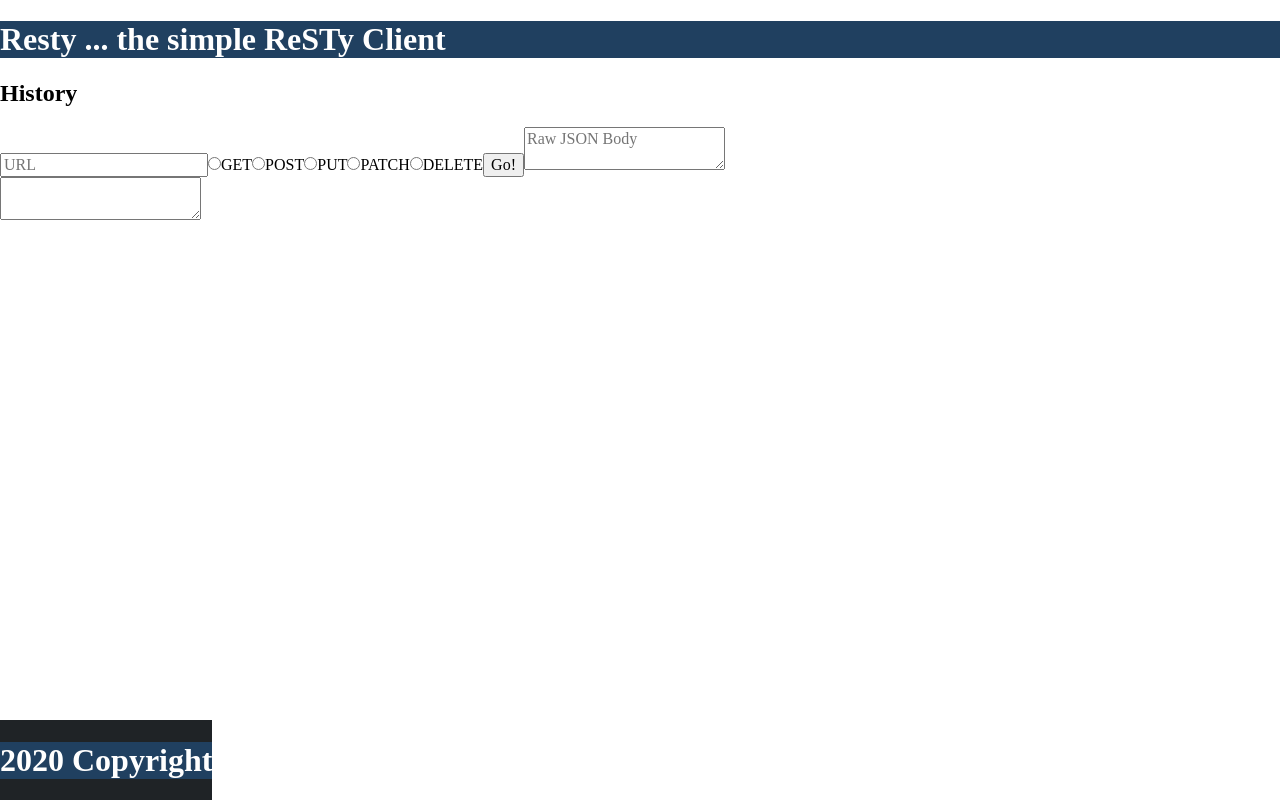
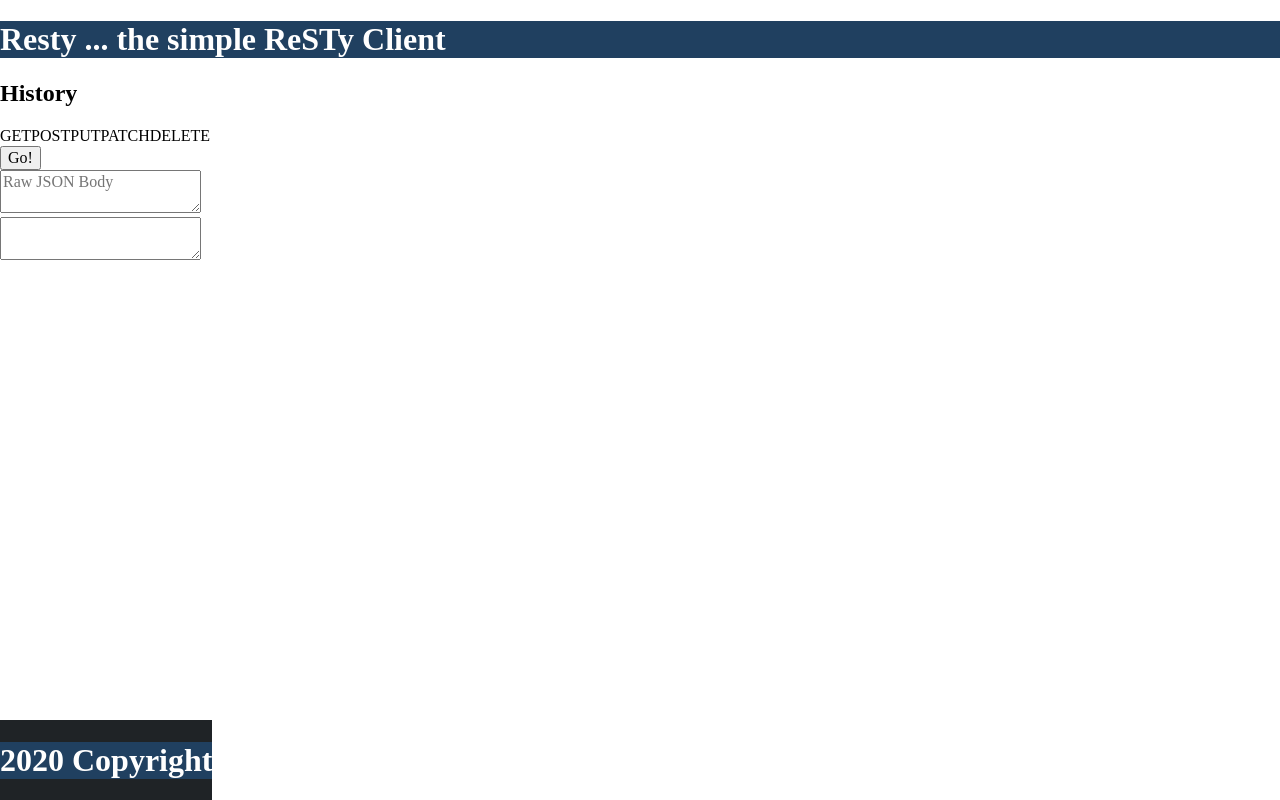
Before and after one commit to samSterns/RESTy, a React app: page / in a window 1280 px wide. Built offline with nearby package versions, Linux system fonts and the light colour scheme.

Commit message:
the form css is not linked right to page

```diff
--- /dev/null
+++ b/src/components/Form/Form.css
@@ -0,0 +1,14 @@
+input {
+      display: none;
+      border: 1px solid black;
+      padding: 5px;
+}
+
+input:checked {
+     background-color: #0056bf;
+     color: #eae7e1;
+}
+
+.radio-button {
+ border: 1px solid black;
+}
--- a/src/components/Form/Form.js
+++ b/src/components/Form/Form.js
@@ -1,37 +1,37 @@
 import React from 'react';
 import PropTypes from 'prop-types';
-
+import styles from './Form.css';
 
 const Form = ({ handleChange, url }) => {
   return (
-    <form>
+    <form className={styles.Form}>
       <aside>
         <h2>History</h2>
         <ul id="history"></ul>
       </aside>
-      <label>
-        <input type="text" id="url-text-area" name="url" placeholder="URL" value={url} onChange={handleChange}></input>
-        <input type="radio" name="method" value="GET" onChange={handleChange}></input>
+      <label className={styles.active}>
+        <input className="url-style" type="text" id="url-text-area" name="url" placeholder="URL" value={url} onChange={handleChange}></input>
+        <input className="radio-button" type="radio" name="method" value="GET" onChange={handleChange}></input>
         <span>GET</span>
       </label>
       <label>
-        <input type="radio" name="method" value="POST" onChange={handleChange}></input>
+        <input className="radio-button" type="radio" name="method" value="POST" onChange={handleChange}></input>
         <span>POST</span>
       </label>
       <label>
-        <input type="radio" name="method" value="PUT" onChange={handleChange}></input>
+        <input className="radio-button" type="radio" name="method" value="PUT" onChange={handleChange}></input>
         <span>PUT</span>
       </label>
       <label>
-        <input type="radio" name="method" value="PATCH" onChange={handleChange}></input>
+        <input className="radio-button" type="radio" name="method" value="PATCH" onChange={handleChange}></input>
         <span>PATCH</span>
       </label>
       <label>
-        <input type="radio" name="method" value="DELETE" onChange={handleChange}></input>
+        <input  className="radio-button" type="radio" name="method" value="DELETE" onChange={handleChange}></input>
         <span>DELETE</span>
-        <label>
-          <button type="submit" onChange={handleChange}>Go!</button>
-        </label>
+        <div>
+          <button className="go-button" type="submit" onChange={handleChange}>Go!</button>
+        </div>
         <textarea placeholder="Raw JSON Body" name="requestBody" onChange={handleChange}></textarea>
       </label>
     </form>
--- a/src/components/Response/Response.js
+++ b/src/components/Response/Response.js
@@ -2,7 +2,7 @@ import React from 'react';
 import PropTypes from 'prop-types';
 import styles from './Response.css';
 
-const Response = ({ response }) => (
+const ResponseItem = ({ response }) => (
   <div className={styles}>
     <textarea>{response}</textarea>
   </div>
@@ -13,4 +13,4 @@ Response.propTypes = {
 };
 
 
-export default Response;
+export default ResponseItem;
--- a/src/components/container/Resty.js
+++ b/src/components/container/Resty.js
@@ -1,14 +1,16 @@
 import React, { Component } from 'react';
 import { apiCall } from '../services/apiCall.js';
 import Form from '../Form/Form';
-import Response from '../Response/Response.js';
+import ResponseItem from '../Response/Response.js';
 
 export default class Resty extends Component {
 
     state = {
       url: '',
+      jsoninput: '',
       method: '',
-      Response: '',
+      response: '',
+      history: []
     }
 
     handleChange = (event) => {
@@ -40,8 +42,8 @@ export default class Resty extends Component {
             handleChange={this.handleChange}
             onSubmit={this.onSubmit}
             url={this.state.url}/>
-          <Response
-            response={this.state.Response}
+          <ResponseItem
+            response={this.state.ResponseItem}
           />
         </>
       );
```
